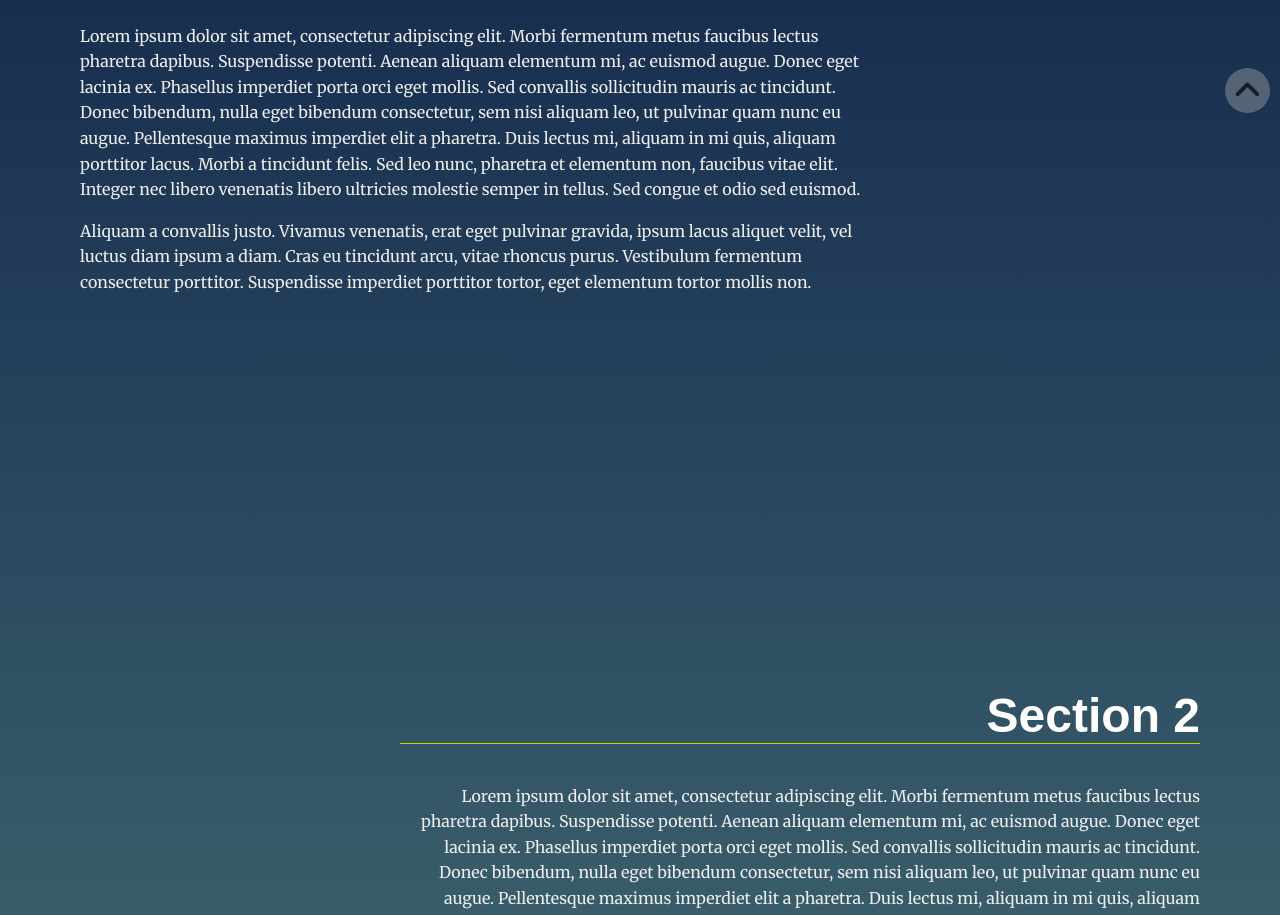
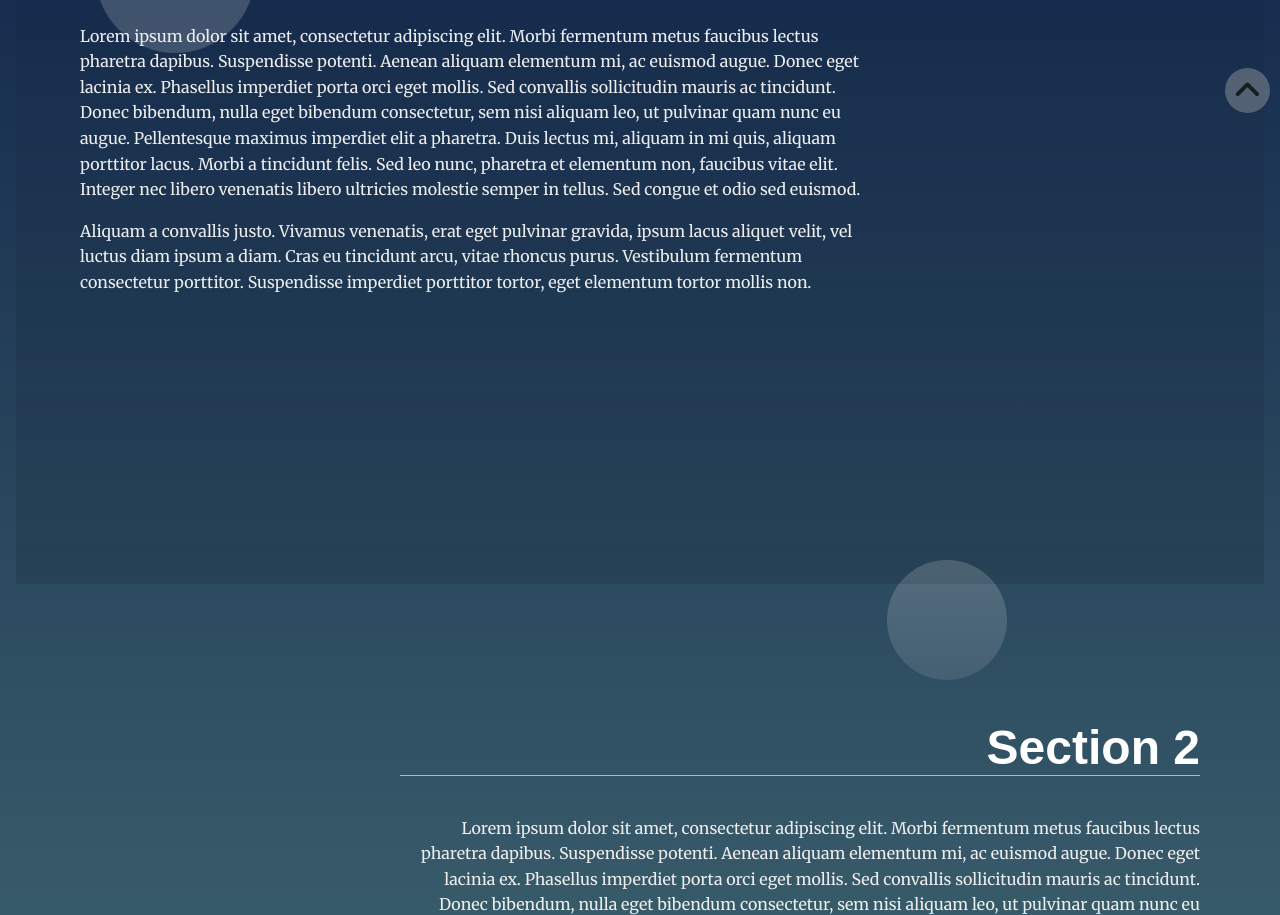
Before and after one commit to shalabycr7/Udacity-webTrack-project-1, a plain HTML site: page index.html in a window 1280 px wide. Shown: the part 647-1562 px from the top of the page. Drawn offline with nearby package versions, Linux system fonts and the light colour scheme.

Commit message:
Enhance the code and update ReadMe

```diff
--- a/css/style.css
+++ b/css/style.css
@@ -44,6 +44,8 @@ main {
 section {
   position: relative;
   min-height: 95vh;
+  margin-bottom:2em;
+
 }
 
 /* ---- Module Rules ---- */
--- a/js/app.js
+++ b/js/app.js
@@ -7,6 +7,12 @@ let nv = document.querySelector(".navbar__menu");
 let bu = document.querySelector("#nav-drawer");
 let topButton = document.getElementById("top-bu");
 
+// Helper functions
+function removeClass(element){
+ for (let i = 0; i < element.length; i++) {
+    element[i].classList.remove("your-active-class");
+ }
+}
 // build the nav
 for (let sec of sections) {
   dtNavValue += ` ${sec.getAttribute("data-nav")}`;
@@ -15,6 +21,15 @@ for (let sec of sections) {
   link.classList.add("menu__link");
   createdLiElements.appendChild(link);
   navUl.appendChild(createdLiElements);
+
+  var observer = new IntersectionObserver(function(entries) {
+     if (entries[0].isIntersecting === true)
+   removeClass(sections);
+  sec.classList.add('your-active-class');
+  /* --Using a threshold for the section portion  displayed in the viewport-- */
+  }, { threshold: [0.7] });
+  observer.observe(sec);
+
 }
 
 let dtNavArray = dtNavValue.split(" ");
@@ -28,19 +43,15 @@ for (var navLink of navLinks) {
     let div = document.getElementById(`${this.textContent}`);
 
     // Set/Remove active sections
-    for (var i = 0; i < sections.length; i++) {
-      sections[i].classList.remove("your-active-class");
-    }
+    removeClass(sections);
     div.classList.add("your-active-class");
 
-    /* -close navigation menu after clicking a section-
-     **ShowSideNav();
-     */
+    /* -close navigation menu after clicking a section-- */
     ShowSideNav();
   });
   n++;
 }
-/* -- Style Navigation Menu -- */
+// Show Navigation Menu
 let ShowSideNav = () => {
   if (nv.style.display == "block") {
     bu.style.top = "10px";
@@ -67,20 +78,5 @@ window.onscroll = () => {
       scrollTo({ top: 0, left: 0, behavior: "smooth" });
     });
   }
-  var allSections = document.querySelectorAll("section");
-  for (var element of allSections) {
-    var position = element.getBoundingClientRect();
-    // checking whether fully visible
-    if (position.top >= 0 && position.bottom <= window.innerHeight) {
-      /* console.log('Element is fully visible in screen'); */
-      for (var i = 0; i < sections.length; i++) {
-        sections[i].classList.remove("your-active-class");
-      }
-      element.classList.add("your-active-class");
-    }
-    // checking for partial visibility
-    if (position.top < window.innerHeight && position.bottom >= 0) {
-      //  console.log('Element is partially visible in screen');
-    }
-  }
+
 };
```
Also changed, not shown: 1 other file.
